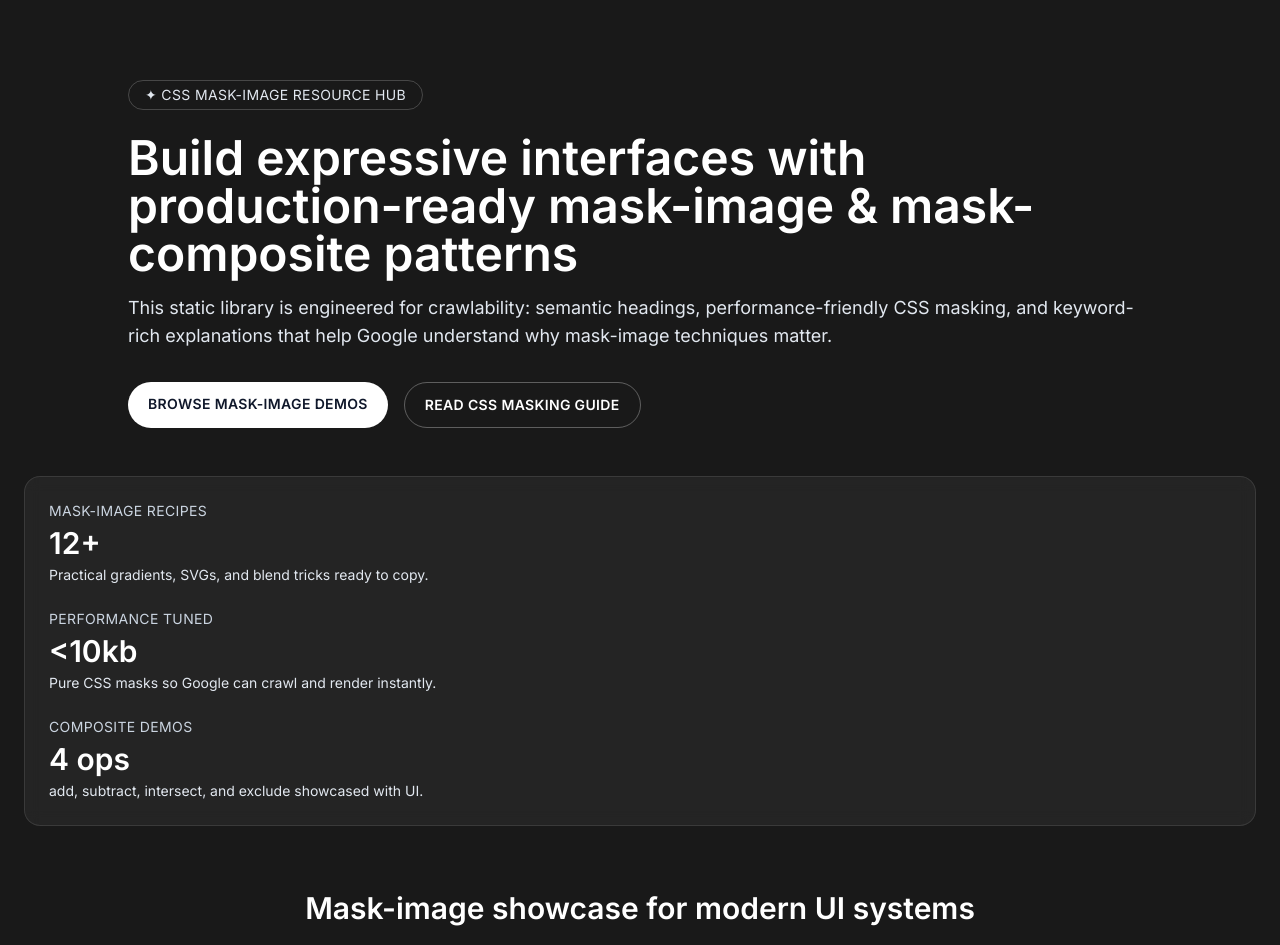
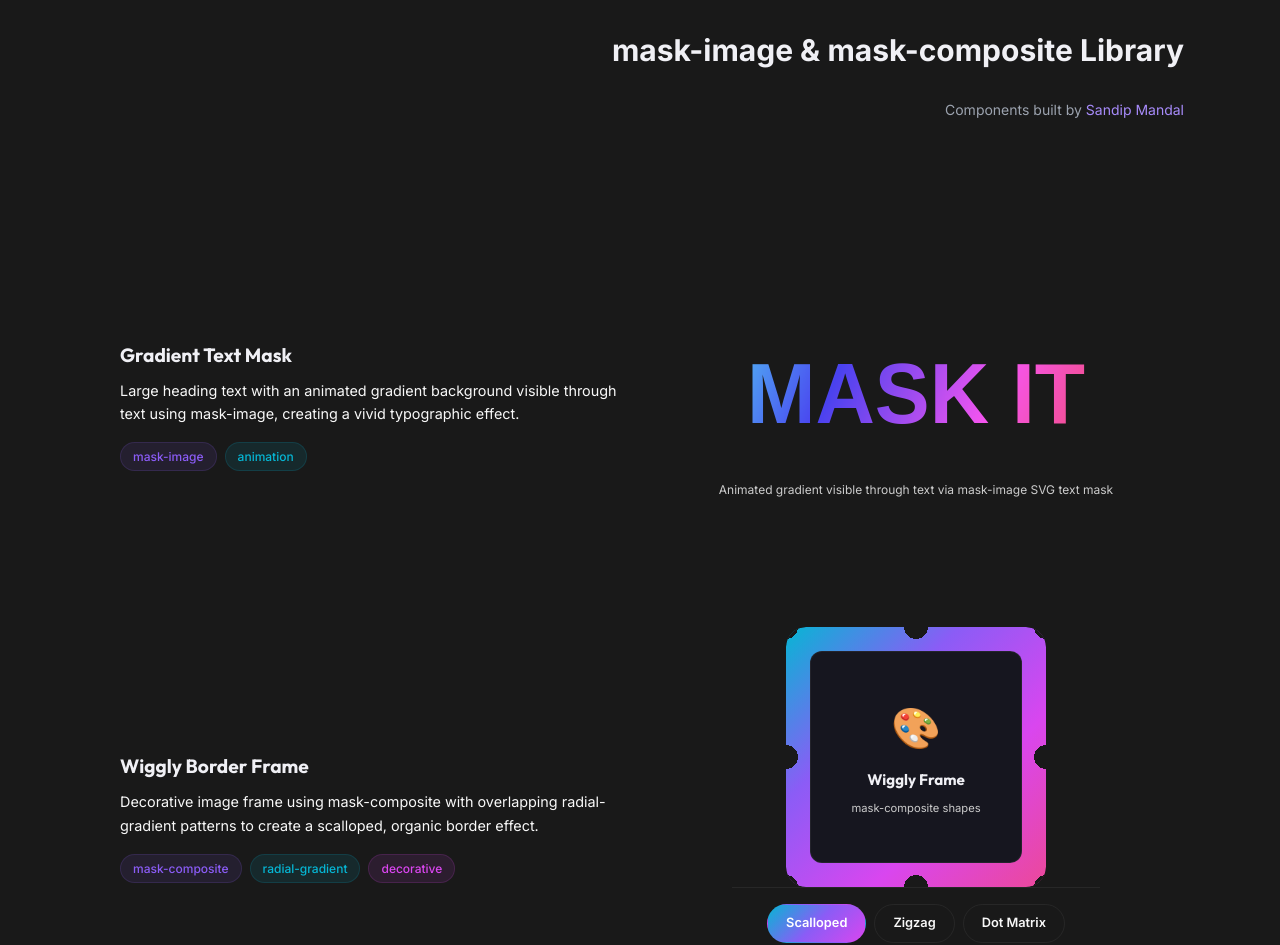
Before and after one commit to SandipM03/mask-image, a Next.js app: page / in a window 1280 px wide. Shown: the top 945 px of the page. Built offline with nearby package versions, Linux system fonts and the light colour scheme.

Commit message:
fix structure

```diff
--- a/src/app/page.tsx
+++ b/src/app/page.tsx
@@ -1,6 +1,6 @@
 "use client";
 
-import Script from "next/script";
+// import Header from "@/components/Header";
 import ComponentCard from "@/components/ComponentCard";
 import GradientTextMask from "@/components/demos/GradientTextMask";
 import ImageFadeMask from "@/components/demos/ImageFadeMask";
@@ -21,205 +21,95 @@ const fadeUp: Variants = {
   }),
 };
 
-const heroStats = [
-  { label: "Mask-image recipes", value: "12+", copy: "Practical gradients, SVGs, and blend tricks ready to copy." },
-  { label: "Performance tuned", value: "<10kb", copy: "Pure CSS masks so Google can crawl and render instantly." },
-  { label: "Composite demos", value: "4 ops", copy: "add, subtract, intersect, and exclude showcased with UI." },
-];
-
-const strategyPillars = [
-  {
-    title: "Author semantic content",
-    body: "Each component ships with contextual copy so search engines understand why mask-image matters for modern UI systems.",
-    bullets: [
-      "Hierarchical headings for every section",
-      "Keyword-focused descriptions without stuffing",
-      "Accessible labels that match visual intent",
-    ],
-  },
-  {
-    title: "Document CSS masking patterns",
-    body: "Explain how gradient, image, and SVG masks amplify interaction design, then link to MDN for additional authority.",
-    bullets: [
-      "Showcase compositing operators",
-      "Highlight cross-browser techniques",
-      "Encourage experimentation via live demos",
-    ],
-  },
-  {
-    title: "Provide crawlable resources",
-    body: "Offer jump links, FAQs, and implementation checklists so crawlers and humans find answers fast.",
-    bullets: [
-      "Structured data via TechArticle schema",
-      "Robust internal linking across sections",
-      "Clear CTAs that describe the action",
-    ],
-  },
-];
-
-const faqItems = [
-  {
-    question: "What is CSS mask-image?",
-    answer:
-      "CSS mask-image applies an alpha channel to an element so only specific regions remain visible. The library demonstrates gradients, SVGs, and image-based masks you can reuse in production UI systems.",
-  },
-  {
-    question: "How does mask-composite differ from mask-image?",
-    answer:
-      "mask-composite defines how multiple masks blend together using Boolean operations like add, subtract, intersect, and exclude. The interactive playground lets you preview each mode with layered gradients.",
-  },
-  {
-    question: "Will these demos help my site rank for mask-image?",
-    answer:
-      "Yes. Every component includes descriptive copy, semantic headings, and structured data so search engines can contextualize the mask-image keyword without spammy repetition.",
-  },
-];
-
-const resourceLinks = [
-  {
-    title: "Mask-image implementation checklist",
-    description: "Step-by-step reminders for performance budgets, fallbacks, and accessibility notes when launching masked UI.",
-    href: "#components",
-  },
-  {
-    title: "MDN: CSS masking",
-    description: "Canonical reference for mask-image, mask-size, mask-position, and compositing modes.",
-    href: "https://developer.mozilla.org/en-US/docs/Web/CSS/mask",
-  },
-  {
-    title: "Speculative design inspiration",
-    description: "Explore how holographic, scroll-triggered, and animated wipes can add polish without heavy assets.",
-    href: "https://www.behance.net/search/projects?search=mask%20image%20ui",
-  },
-];
-
-const structuredData = {
-  "@context": "https://schema.org",
-  "@type": "TechArticle",
-  headline: "Mask Image Library — CSS mask-image & mask-composite Components",
-  description:
-    "Interactive demos that teach designers and engineers how to apply CSS mask-image, gradients, and mask-composite techniques to modern UI.",
-  inLanguage: "en-US",
-  keywords: "mask-image, CSS masking, mask-composite, gradient masks",
-  mainEntityOfPage: {
-    "@type": "WebPage",
-    "@id": "https://mask-image.sandipmandal.me/",
-  },
-  author: {
-    "@type": "Person",
-    name: "Sandip Mandal",
-    url: "https://github.com/SandipM03",
-  },
-  publisher: {
-    "@type": "Organization",
-    name: "Mask Image Library",
-    url: "https://mask-image.sandipmandal.me/",
-  },
-  about: [
-    {
-      "@type": "Thing",
-      name: "CSS mask-image",
-      sameAs: "https://developer.mozilla.org/en-US/docs/Web/CSS/mask-image",
-    },
-    {
-      "@type": "Thing",
-      name: "mask-composite",
-      sameAs: "https://developer.mozilla.org/en-US/docs/Web/CSS/mask-composite",
-    },
-  ],
-  audience: {
-    "@type": "Audience",
-    audienceType: "Front-end developers",
-  },
-};
-
 export default function Home() {
   return (
     <>
-      <main className="space-y-16 pb-24">
-        <section className="px-6 pt-12 md:pt-20">
-          <div className="mx-auto max-w-5xl">
-            <motion.p
-              className="inline-flex items-center rounded-full border border-white/20 px-4 py-1 text-sm uppercase tracking-wide text-slate-200"
-              initial={{ opacity: 0, y: -10 }}
-              animate={{ opacity: 1, y: 0 }}
-              transition={{ duration: 0.4 }}
+    <div className="flex flex-col justify-end items-end p-4 mr-16">
+    <h1 className="text-3xl font-bold p-4">
+     mask-image & mask-composite Library
+    </h1>
+     <p className="text-sm text-gray-400 p-4 ">Components built by
+
+       <a href="https://github.com/SandipM03" target="_blank" rel="noopener noreferrer">
+      <span className="text-violet-400 " > Sandip Mandal</span></a></p>
+    </div>
+
+
+      {/* Hero Section */}
+      {/* <section className="hero">
+        <motion.div
+          className="hero-badge"
+          initial={{ opacity: 0, scale: 0.9 }}
+          animate={{ opacity: 1, scale: 1 }}
+          transition={{ duration: 0.5 }}
         >
-              ✦ CSS mask-image resource hub
-            </motion.p>
+          ✦ CSS Mask Image & Mask Composite
+        </motion.div>
         <motion.h1
-              className="mt-6 text-4xl font-semibold leading-tight text-white md:text-5xl"
+          className="hero-title"
           initial={{ opacity: 0, y: 20 }}
           animate={{ opacity: 1, y: 0 }}
-              transition={{ duration: 0.5, delay: 0.1 }}
+          transition={{ duration: 0.6, delay: 0.1 }}
         >
-              Build expressive interfaces with production-ready mask-image & mask-composite patterns
+          Mask Image{" "}
+          <span className="hero-title-gradient">Library</span>
         </motion.h1>
         <motion.p
-              className="mt-4 text-lg text-slate-200"
+          className="hero-subtitle"
           initial={{ opacity: 0, y: 20 }}
           animate={{ opacity: 1, y: 0 }}
-              transition={{ duration: 0.5, delay: 0.2 }}
+          transition={{ duration: 0.6, delay: 0.2 }}
         >
-              This static library is engineered for crawlability: semantic headings, performance-friendly CSS masking, and keyword-rich explanations that help Google understand why mask-image techniques matter.
+          A curated collection of beautiful, interactive components showcasing
+          the power of CSS <code>mask-image</code> &{" "}
+          <code>mask-composite</code>. Built with React, TypeScript & Framer
+          Motion.
         </motion.p>
         <motion.div
-              className="mt-8 flex flex-wrap gap-4"
+          className="hero-cta"
           initial={{ opacity: 0, y: 20 }}
           animate={{ opacity: 1, y: 0 }}
-              transition={{ duration: 0.5, delay: 0.3 }}
+          transition={{ duration: 0.6, delay: 0.3 }}
         >
-              <a
-                href="#components"
-                className="rounded-full bg-white px-5 py-3 text-sm font-semibold uppercase tracking-wide text-slate-900"
-              >
-                Browse mask-image demos
+          <a href="#components" className="btn-primary">
+            Explore Components ↓
           </a>
           <a
-                href="https://developer.mozilla.org/en-US/docs/Web/CSS/mask"
+            href="https://developer.mozilla.org/en-US/docs/Web/CSS/mask-image"
             target="_blank"
             rel="noopener noreferrer"
-                className="rounded-full border border-white/30 px-5 py-3 text-sm font-semibold uppercase tracking-wide text-white"
+            className="btn-secondary"
           >
-                Read CSS masking guide
+            Learn mask-image →
           </a>
         </motion.div>
-          </div>
-          <div className="mt-12 grid gap-6 rounded-2xl border border-white/10 bg-white/5 p-6 backdrop-blur">
-            {heroStats.map((stat) => (
-              <div key={stat.label} className="space-y-1">
-                <p className="text-sm uppercase tracking-wide text-slate-300">{stat.label}</p>
-                <p className="text-3xl font-semibold text-white">{stat.value}</p>
-                <p className="text-sm text-slate-200">{stat.copy}</p>
-              </div>
-            ))}
-          </div>
-        </section>
+      </section> */}
 
-        <section className="px-6" id="components" aria-labelledby="components-title">
-          <div className="mx-auto max-w-4xl text-center">
+      {/* Components Section */}
+      <section className="section" id="components">
+        {/* <div className="section-header">
           <motion.h2
-              id="components-title"
-              className="text-3xl font-semibold text-white"
+            className="section-title"
             initial={{ opacity: 0, y: 20 }}
             whileInView={{ opacity: 1, y: 0 }}
             viewport={{ once: true }}
             transition={{ duration: 0.5 }}
           >
-              Mask-image showcase for modern UI systems
+            Component Showcase
           </motion.h2>
           <motion.p
-              className="mt-4 text-base text-slate-200"
-              initial={{ opacity: 0, y: 10 }}
-              whileInView={{ opacity: 1, y: 0 }}
+            className="section-desc"
+            initial={{ opacity: 0 }}
+            whileInView={{ opacity: 1 }}
             viewport={{ once: true }}
             transition={{ duration: 0.5, delay: 0.1 }}
           >
-              Each card teaches a different mask-image or mask-composite tactic—gradient wipes, SVG silhouettes, holographic textures, scroll-triggered reveals, and more.
+            Each component demonstrates a unique technique. Hover, click, and
+            interact to see them in action.
           </motion.p>
-          </div>
+        </div> */}
 
-          <div className="mt-10">
+        <div className="">
           <motion.div
             custom={0}
             variants={fadeUp}
@@ -238,7 +128,25 @@ export default function Home() {
               <GradientTextMask />
             </ComponentCard>
           </motion.div>
-
+          <motion.div
+            custom={7}
+            variants={fadeUp}
+            initial="hidden"
+            whileInView="visible"
+            viewport={{ once: true }}
+          >
+            <ComponentCard
+              title="Wiggly Border Frame"
+              description="Decorative image frame using mask-composite with overlapping radial-gradient patterns to create a scalloped, organic border effect."
+              tags={[
+                { label: "mask-composite", variant: "default" },
+                { label: "radial-gradient", variant: "cyan" },
+                { label: "decorative", variant: "magenta" },
+              ]}
+            >
+              <WigglyBorderFrame />
+            </ComponentCard>
+          </motion.div>
           {/* <motion.div
             custom={1}
             variants={fadeUp}
@@ -259,7 +167,7 @@ export default function Home() {
             </ComponentCard>
           </motion.div> */}
 
-            <motion.div
+          {/* <motion.div
             custom={2}
             variants={fadeUp}
             initial="hidden"
@@ -276,9 +184,9 @@ export default function Home() {
             >
               <MaskCompositeOps />
             </ComponentCard>
-            </motion.div>
+          </motion.div> */}
 
-            <motion.div
+          {/* <motion.div
             custom={3}
             variants={fadeUp}
             initial="hidden"
@@ -296,7 +204,7 @@ export default function Home() {
             >
               <ShapeMaskGallery />
             </ComponentCard>
-            </motion.div>
+          </motion.div> */}
 
           <motion.div
             custom={4}
@@ -358,95 +266,11 @@ export default function Home() {
             </ComponentCard>
           </motion.div>
 
-            <motion.div
-              custom={7}
-              variants={fadeUp}
-              initial="hidden"
-              whileInView="visible"
-              viewport={{ once: true }}
-            >
-              <ComponentCard
-                title="Wiggly Border Frame"
-                description="Decorative image frame using mask-composite with overlapping radial-gradient patterns to create a scalloped, organic border effect."
-                tags={[
-                  { label: "mask-composite", variant: "default" },
-                  { label: "radial-gradient", variant: "cyan" },
-                  { label: "decorative", variant: "magenta" },
-                ]}
-              >
-                <WigglyBorderFrame />
-              </ComponentCard>
-            </motion.div>
+
         </div>
       </section>
 
-        <section className="px-6" aria-labelledby="seo-strategy-title">
-          <div className="mx-auto max-w-5xl rounded-3xl border border-white/10 bg-white/5 p-8 backdrop-blur">
-            <h2 id="seo-strategy-title" className="text-3xl font-semibold text-white">
-              Why mask-image content ranks
-            </h2>
-            <p className="mt-3 text-base text-slate-200">
-              Google rewards specialized, well-documented topics. This library balances engaging visuals with crawl-friendly markup. Reuse the following approach on your own marketing pages to increase topical authority for mask-image.
-            </p>
-            <div className="mt-8 grid gap-6 md:grid-cols-3">
-              {strategyPillars.map((pillar) => (
-                <article key={pillar.title} className="rounded-2xl border border-white/10 bg-slate-900/40 p-6">
-                  <h3 className="text-xl font-semibold text-white">{pillar.title}</h3>
-                  <p className="mt-2 text-sm text-slate-200">{pillar.body}</p>
-                  <ul className="mt-3 list-disc space-y-1 pl-5 text-sm text-slate-300">
-                    {pillar.bullets.map((bullet) => (
-                      <li key={bullet}>{bullet}</li>
-                    ))}
-                  </ul>
-                </article>
-              ))}
-            </div>
-          </div>
-        </section>
 
-        <section className="px-6" aria-labelledby="resources-title">
-          <div className="mx-auto max-w-5xl">
-            <h2 id="resources-title" className="text-3xl font-semibold text-white">
-              Crawlable resources & references
-            </h2>
-            <p className="mt-2 text-base text-slate-200">
-              Link these guides from release notes or blog posts to reinforce the mask-image keyword ecosystem surrounding your brand.
-            </p>
-            <div className="mt-6 grid gap-4 md:grid-cols-3">
-              {resourceLinks.map((resource) => (
-                <a
-                  key={resource.title}
-                  href={resource.href}
-                  className="rounded-2xl border border-white/10 bg-white/5 p-5 transition hover:border-white/40"
-                >
-                  <p className="text-lg font-semibold text-white">{resource.title}</p>
-                  <p className="mt-2 text-sm text-slate-200">{resource.description}</p>
-                </a>
-              ))}
-            </div>
-          </div>
-        </section>
-
-        <section className="px-6 pb-10" aria-labelledby="faq-title">
-          <div className="mx-auto max-w-4xl">
-            <h2 id="faq-title" className="text-3xl font-semibold text-white">
-              Mask-image FAQ for crawlers & humans
-            </h2>
-            <div className="mt-6 space-y-4">
-              {faqItems.map((faq) => (
-                <article key={faq.question} className="rounded-2xl border border-white/10 bg-slate-900/50 p-5">
-                  <h3 className="text-xl font-semibold text-white">{faq.question}</h3>
-                  <p className="mt-2 text-sm text-slate-200">{faq.answer}</p>
-                </article>
-              ))}
-            </div>
-          </div>
-        </section>
-      </main>
-
-      <Script id="mask-image-schema" type="application/ld+json" strategy="afterInteractive">
-        {JSON.stringify(structuredData)}
-      </Script>
     </>
   );
 }
```
Lines whose indentation alone changed are shown as unchanged.
